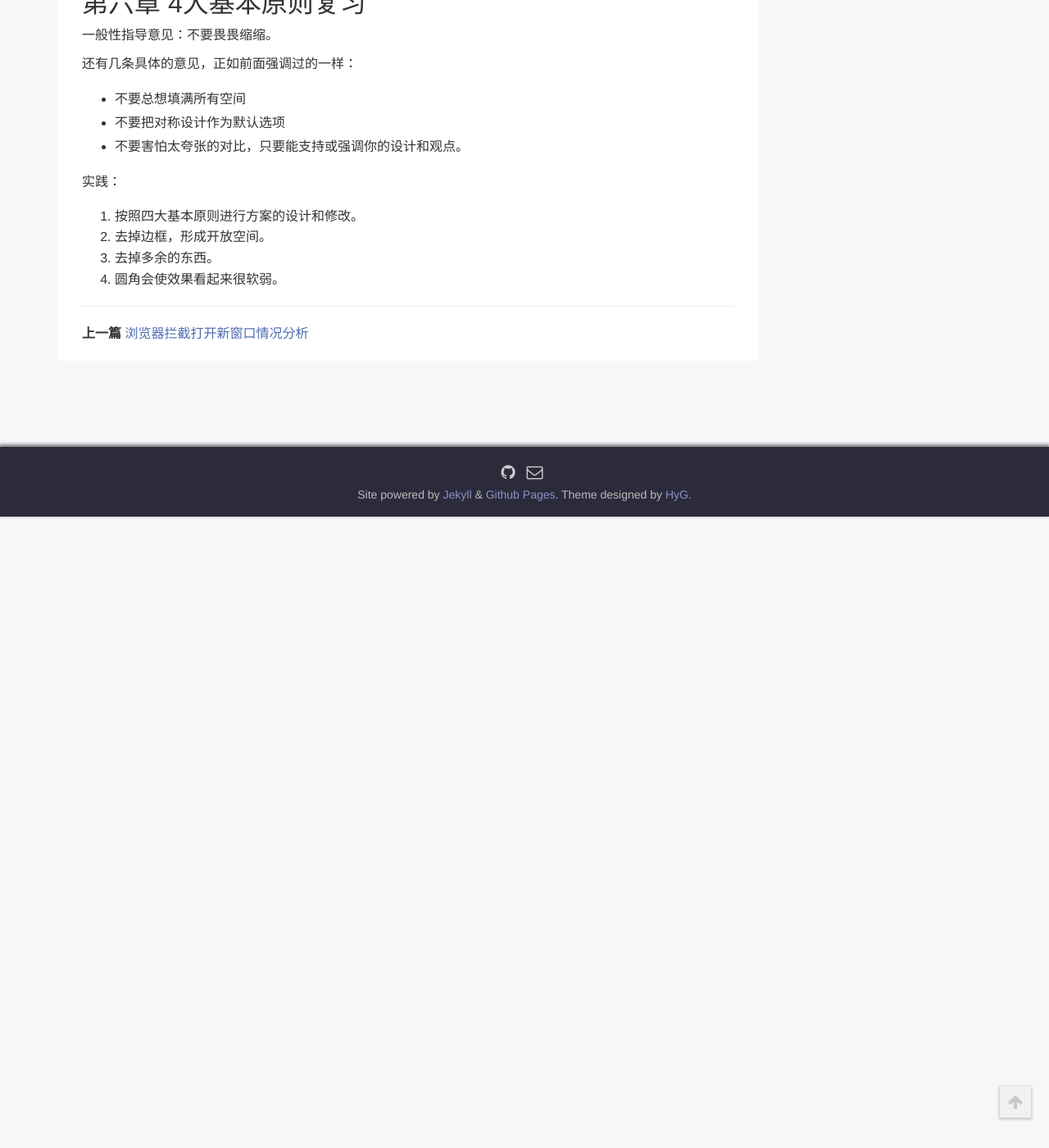
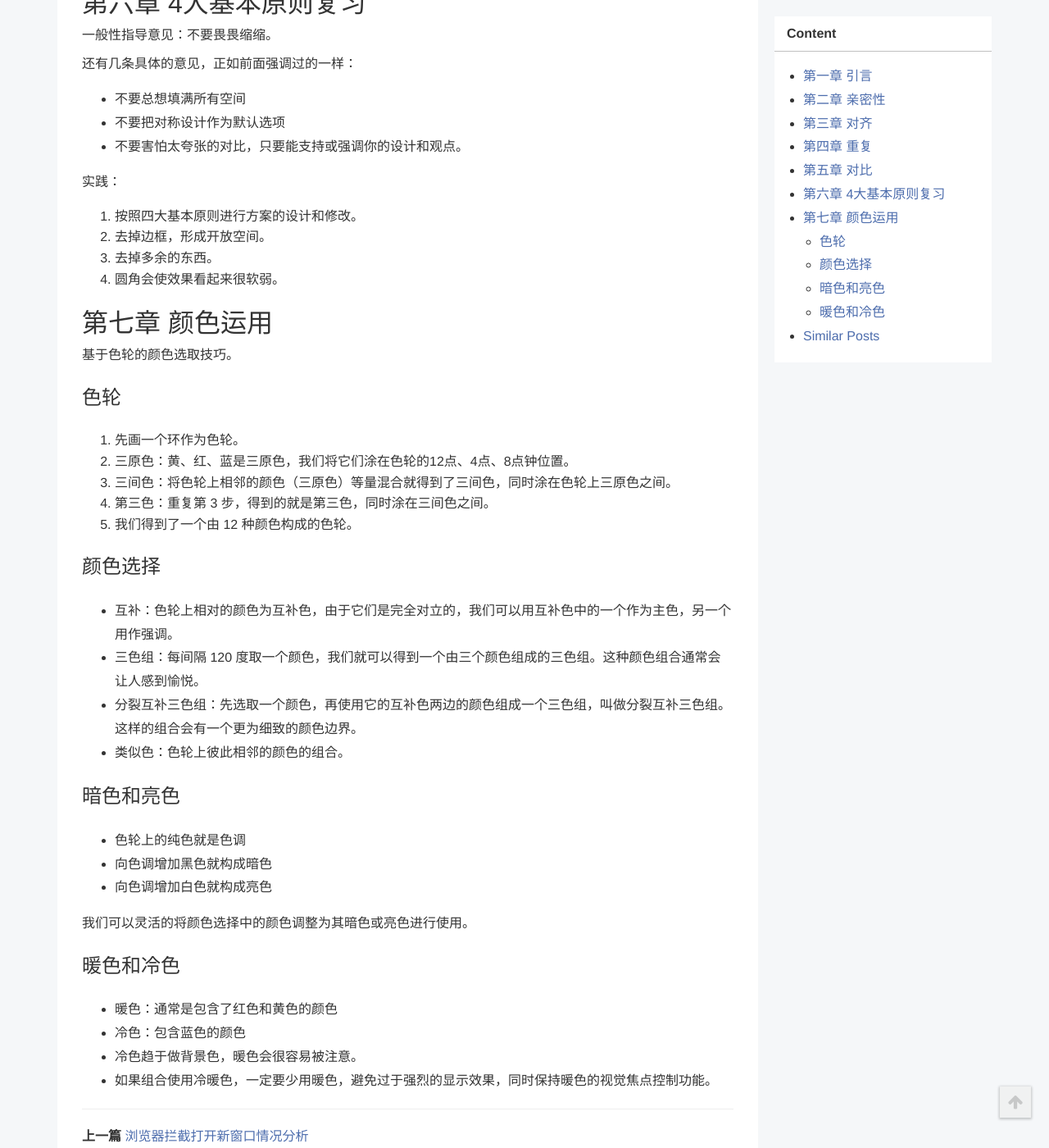
Before and after one commit to toBeTheLight/toBeTheLight.github.io, a Jekyll site: the page built from _posts/2018-11-06-《写给大家看的设计书》.md, in a window 1280 px wide and 1400 px high, scrolled down 2530 px. Shown: the whole window at 82% size. Built offline with Jekyll 4.4.1, drawn with Linux system fonts in a browser that asks for light colours; a style sheet for code colours, icons or effects is not loaded; before the commit the page ends 3160 px from its top, so only the background shows below that.

Commit message:
feat: 第七章

```diff
--- a/_posts/2018-11-06-《写给大家看的设计书》.md
+++ b/_posts/2018-11-06-《写给大家看的设计书》.md
@@ -116,3 +116,37 @@ author: toBeTheLight
 2. 去掉边框，形成开放空间。
 3. 去掉多余的东西。
 4. 圆角会使效果看起来很软弱。
+
+# 第七章 颜色运用
+
+基于色轮的颜色选取技巧。
+
+### 色轮
+
+1. 先画一个环作为色轮。
+2. 三原色：黄、红、蓝是三原色，我们将它们涂在色轮的12点、4点、8点钟位置。
+3. 三间色：将色轮上相邻的颜色（三原色）等量混合就得到了三间色，同时涂在色轮上三原色之间。
+4. 第三色：重复第 3 步，得到的就是第三色，同时涂在三间色之间。
+5. 我们得到了一个由 12 种颜色构成的色轮。
+
+### 颜色选择
+
+* 互补：色轮上相对的颜色为互补色，由于它们是完全对立的，我们可以用互补色中的一个作为主色，另一个用作强调。
+* 三色组：每间隔 120 度取一个颜色，我们就可以得到一个由三个颜色组成的三色组。这种颜色组合通常会让人感到愉悦。
+* 分裂互补三色组：先选取一个颜色，再使用它的互补色两边的颜色组成一个三色组，叫做分裂互补三色组。这样的组合会有一个更为细致的颜色边界。
+* 类似色：色轮上彼此相邻的颜色的组合。
+
+### 暗色和亮色
+
+* 色轮上的纯色就是色调
+* 向色调增加黑色就构成暗色
+* 向色调增加白色就构成亮色
+
+我们可以灵活的将颜色选择中的颜色调整为其暗色或亮色进行使用。
+
+### 暖色和冷色
+
+* 暖色：通常是包含了红色和黄色的颜色
+* 冷色：包含蓝色的颜色
+* 冷色趋于做背景色，暖色会很容易被注意。
+* 如果组合使用冷暖色，一定要少用暖色，避免过于强烈的显示效果，同时保持暖色的视觉焦点控制功能。
```
